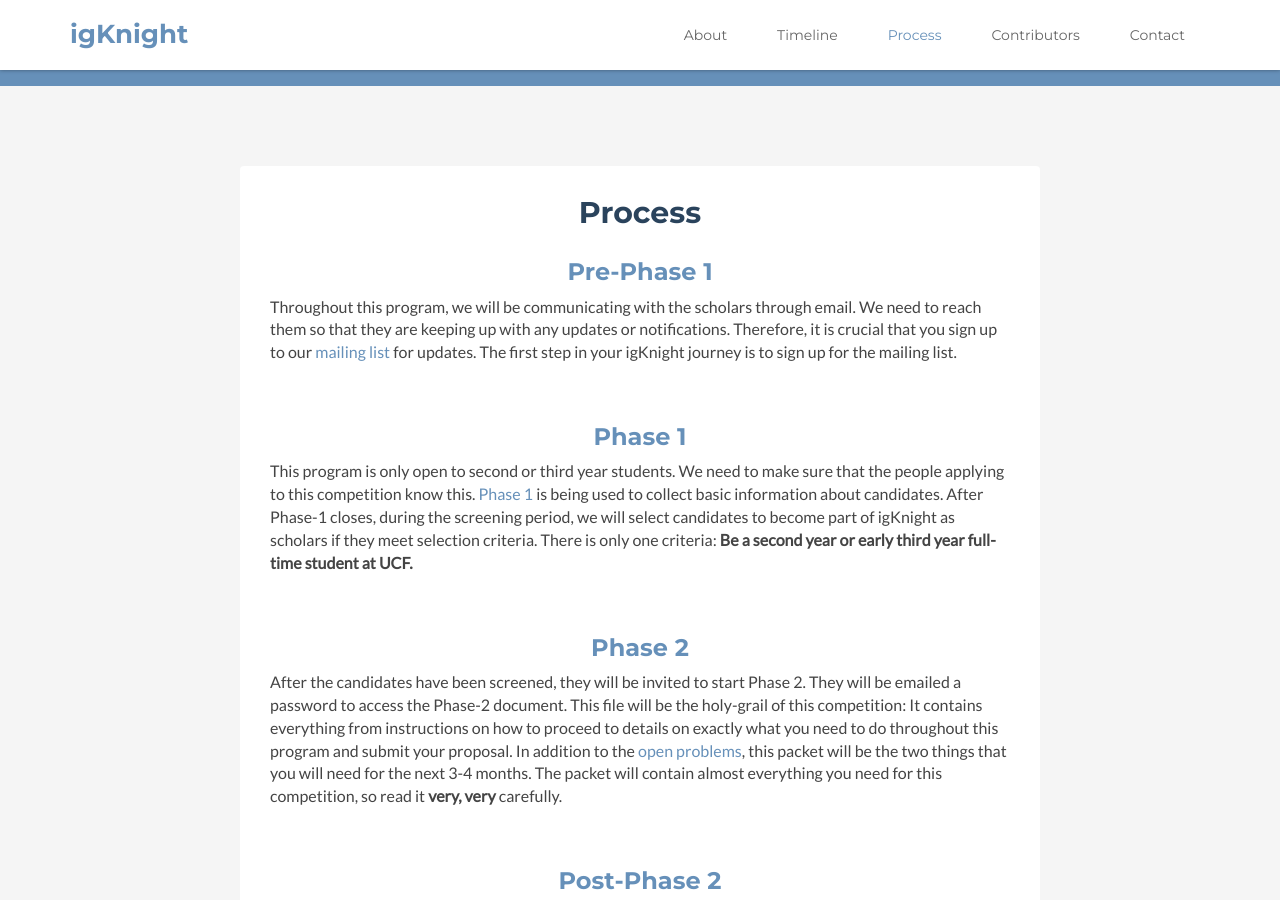
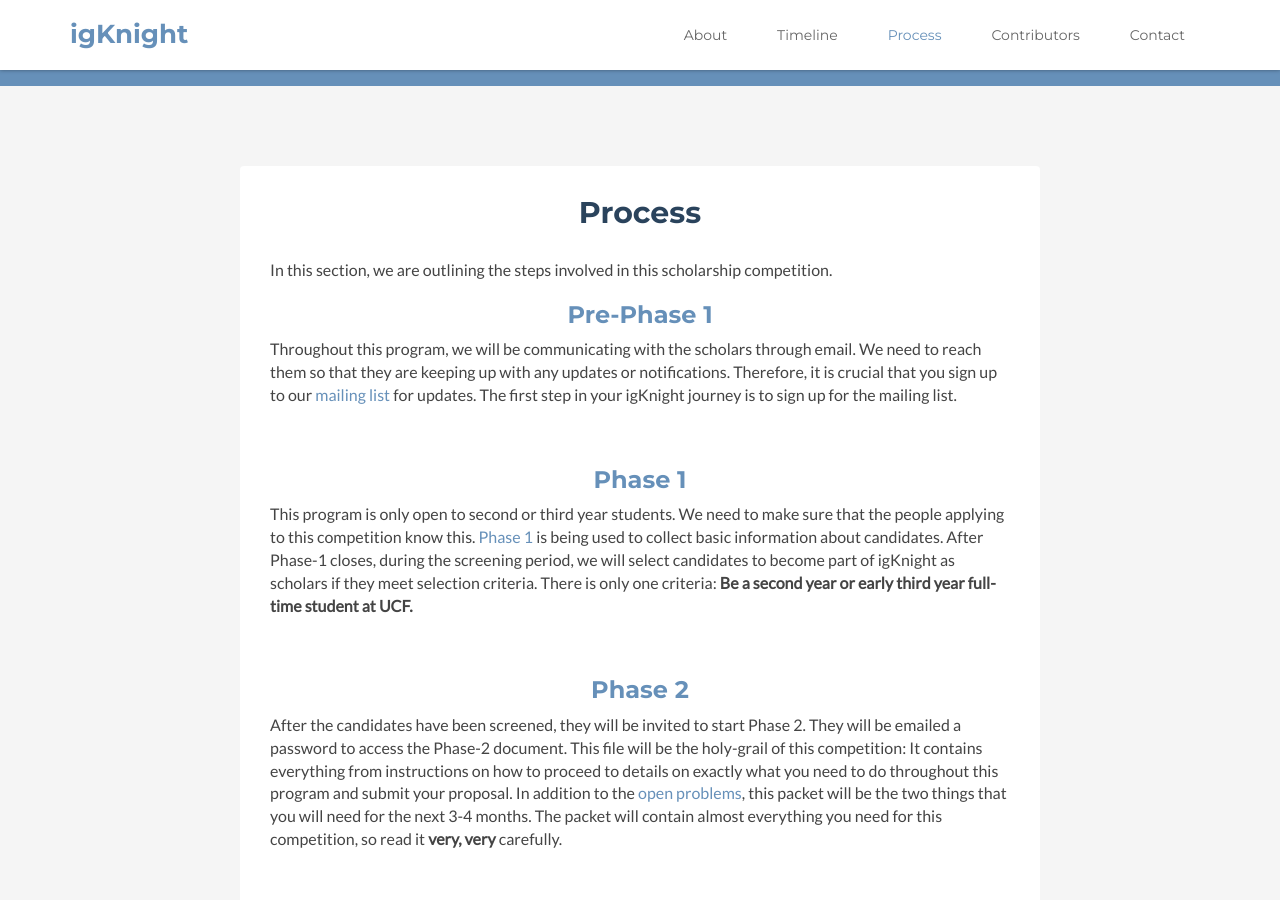
Before and after one commit to igknight/igknight.github.io, a Jekyll site: the page built from index.html, in a window 1280 px wide and 900 px high, scrolled down 1950 px. Built offline with Jekyll 4.4.1, drawn with Linux system fonts in a browser that asks for light colours; nearby versions of some CDN libraries.

```diff
--- a/_includes/docs.html
+++ b/_includes/docs.html
@@ -4,6 +4,7 @@
             <div class="docs-inner">
             <h2 class="title text-center">Process</h2>
 
+            <p> In this section, we are outlining the steps involved in this scholarship competition.</p>
 
             <div class="block">
                 <h3 class="sub-title text-center">Pre-Phase 1</h3>
```
